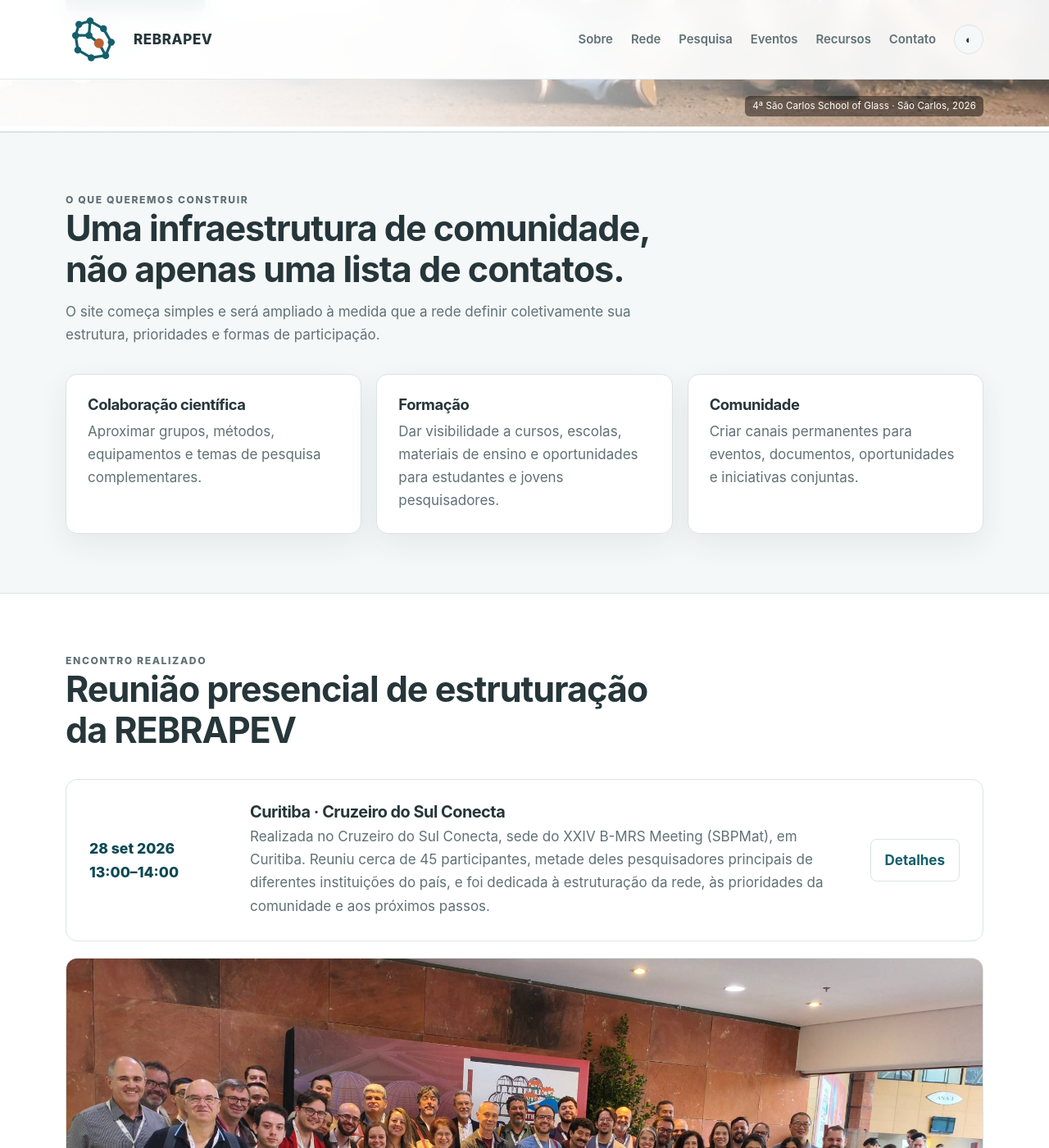
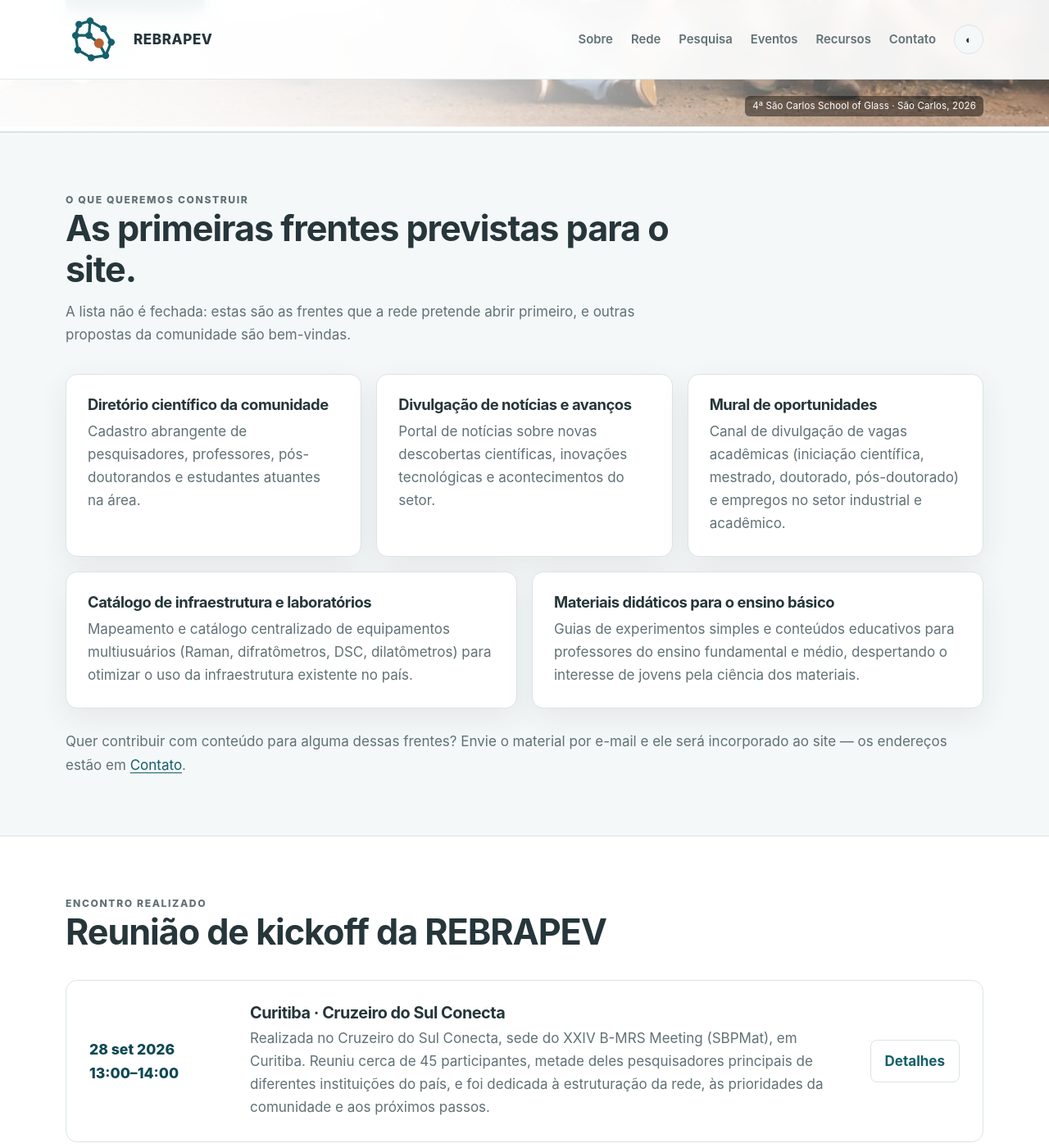
Before and after one commit to REBRAPEV/rebrapev.github.io, a Jekyll site: the page built from index.html, in a window 1280 px wide and 1400 px high, scrolled down 953 px. Shown: the whole window at 82% size. Built offline with Jekyll 4.4.1, drawn with Linux system fonts in a browser that asks for light colours; some of the changed text lies outside the part shown.

Commit message:
Rename the meeting to "kickoff" and set out the site's planned sections
Call the 28 September meeting the "Reunião de kickoff da REBRAPEV" on the
homepage, on /eventos/, and in the captions and alt text, rather than
"Reunião (presencial) de estruturação".

Replace the three generic cards under "O que queremos construir" with the
five sections the network actually intends to build: the community
directory, news, the opportunities board, the shared-instrumentation
catalogue, and teaching material for schools. The heading now introduces
a list that is explicitly open-ended, and a closing line invites the
community to send material in by e-mail.

Five cards do not divide evenly into the three-column grid, which left a
hole in the last row, so lay the cards out with flex wrap instead: the
final row grows to fill the width, whatever the card count.

Co-Authored-By: Claude Opus 5 <noreply@anthropic.com>
Claude-Session: https://claude.ai/code/session_0173cMVJ3fvPba8XskeK5nNg

```diff
--- a/assets/css/main.css
+++ b/assets/css/main.css
@@ -165,10 +165,11 @@ h1, h2, h3 { line-height: 1.15; letter-spacing: -.025em; color: var(--text); }
 .section-head { max-width: 760px; margin-bottom: 34px; }
 .section h2 { margin: 0 0 12px; font-size: clamp(1.8rem, 4vw, 2.7rem); }
 .section-head p { color: var(--muted); margin: 0; }
-.card-grid { display: grid; grid-template-columns: repeat(3, 1fr); gap: 18px; }
-.card { padding: 26px; border: 1px solid var(--line); border-radius: var(--radius); background: var(--bg); box-shadow: var(--shadow); }
+.card-grid { display: flex; flex-wrap: wrap; gap: 18px; }
+.card { flex: 1 1 300px; padding: 26px; border: 1px solid var(--line); border-radius: var(--radius); background: var(--bg); box-shadow: var(--shadow); }
 .card h3 { margin: 0 0 8px; font-size: 1.15rem; }
 .card p { margin: 0; color: var(--muted); }
+.section-note { margin: 26px 0 0; color: var(--muted); }
 .event-card { display: grid; grid-template-columns: 170px 1fr auto; gap: 26px; align-items: center; padding: 28px; border: 1px solid var(--line); border-radius: var(--radius); background: var(--bg); }
 .event-date { font-size: 1.1rem; font-weight: 760; color: var(--brand-strong); }
 .event-card h3 { margin: 0 0 5px; }
@@ -216,7 +217,7 @@ h1, h2, h3 { line-height: 1.15; letter-spacing: -.025em; color: var(--text); }
         transparent 58%,
         color-mix(in srgb, var(--bg) 45%, transparent) 100%);
   }
-  .card-grid { grid-template-columns: 1fr; }
+  .card { flex-basis: 100%; }
   .event-card { grid-template-columns: 1fr; gap: 10px; }
   .event-card .button { justify-self: start; }
   .meeting-gallery { grid-template-columns: 1fr; }
--- a/index.html
+++ b/index.html
@@ -25,14 +25,32 @@ description: "REBRAPEV — rede brasileira para pesquisa, formação e colabora
   <div class="wrap">
     <div class="section-head">
       <p class="eyebrow">O que queremos construir</p>
-      <h2>Uma infraestrutura de comunidade, não apenas uma lista de contatos.</h2>
-      <p>O site começa simples e será ampliado à medida que a rede definir coletivamente sua estrutura, prioridades e formas de participação.</p>
+      <h2>As primeiras frentes previstas para o site.</h2>
+      <p>A lista não é fechada: estas são as frentes que a rede pretende abrir primeiro, e outras propostas da comunidade são bem-vindas.</p>
     </div>
     <div class="card-grid">
-      <article class="card"><h3>Colaboração científica</h3><p>Aproximar grupos, métodos, equipamentos e temas de pesquisa complementares.</p></article>
-      <article class="card"><h3>Formação</h3><p>Dar visibilidade a cursos, escolas, materiais de ensino e oportunidades para estudantes e jovens pesquisadores.</p></article>
-      <article class="card"><h3>Comunidade</h3><p>Criar canais permanentes para eventos, documentos, oportunidades e iniciativas conjuntas.</p></article>
+      <article class="card">
+        <h3>Diretório científico da comunidade</h3>
+        <p>Cadastro abrangente de pesquisadores, professores, pós-doutorandos e estudantes atuantes na área.</p>
+      </article>
+      <article class="card">
+        <h3>Divulgação de notícias e avanços</h3>
+        <p>Portal de notícias sobre novas descobertas científicas, inovações tecnológicas e acontecimentos do setor.</p>
+      </article>
+      <article class="card">
+        <h3>Mural de oportunidades</h3>
+        <p>Canal de divulgação de vagas acadêmicas (iniciação científica, mestrado, doutorado, pós-doutorado) e empregos no setor industrial e acadêmico.</p>
+      </article>
+      <article class="card">
+        <h3>Catálogo de infraestrutura e laboratórios</h3>
+        <p>Mapeamento e catálogo centralizado de equipamentos multiusuários (Raman, difratômetros, DSC, dilatômetros) para otimizar o uso da infraestrutura existente no país.</p>
+      </article>
+      <article class="card">
+        <h3>Materiais didáticos para o ensino básico</h3>
+        <p>Guias de experimentos simples e conteúdos educativos para professores do ensino fundamental e médio, despertando o interesse de jovens pela ciência dos materiais.</p>
+      </article>
     </div>
+    <p class="section-note">Quer contribuir com conteúdo para alguma dessas frentes? Envie o material por e-mail e ele será incorporado ao site — os endereços estão em <a href="{{ '/contato/' | relative_url }}">Contato</a>.</p>
   </div>
 </section>
 
@@ -40,7 +58,7 @@ description: "REBRAPEV — rede brasileira para pesquisa, formação e colabora
   <div class="wrap">
     <div class="section-head">
       <p class="eyebrow">Encontro realizado</p>
-      <h2>Reunião presencial de estruturação da REBRAPEV</h2>
+      <h2>Reunião de kickoff da REBRAPEV</h2>
     </div>
     <div class="event-card">
       <div class="event-date">28 set 2026<br>13:00–14:00</div>
@@ -50,10 +68,10 @@ description: "REBRAPEV — rede brasileira para pesquisa, formação e colabora
       </div>
       <a class="button secondary" href="{{ '/eventos/' | relative_url }}">Detalhes</a>
     </div>
-    <div class="meeting-gallery meeting-gallery--single" aria-label="Reunião de estruturação da REBRAPEV">
+    <div class="meeting-gallery meeting-gallery--single" aria-label="Reunião de kickoff da REBRAPEV">
       <figure>
-        <img src="{{ '/assets/images/reuniao-estruturacao-rebrapev-2026.jpg' | relative_url }}" alt="Participantes reunidos ao final da reunião de estruturação da REBRAPEV, em Curitiba" loading="lazy">
-        <figcaption>Cerca de 45 participantes na reunião de estruturação da REBRAPEV, durante o XXIV B-MRS Meeting. <span>Curitiba, 28 de setembro de 2026.</span></figcaption>
+        <img src="{{ '/assets/images/reuniao-estruturacao-rebrapev-2026.jpg' | relative_url }}" alt="Participantes reunidos ao final da reunião de kickoff da REBRAPEV, em Curitiba" loading="lazy">
+        <figcaption>Cerca de 45 participantes na reunião de kickoff da REBRAPEV, durante o XXIV B-MRS Meeting. <span>Curitiba, 28 de setembro de 2026.</span></figcaption>
       </figure>
     </div>
   </div>
```
Also changed, not shown: eventos.md (+3 -3 lines).
